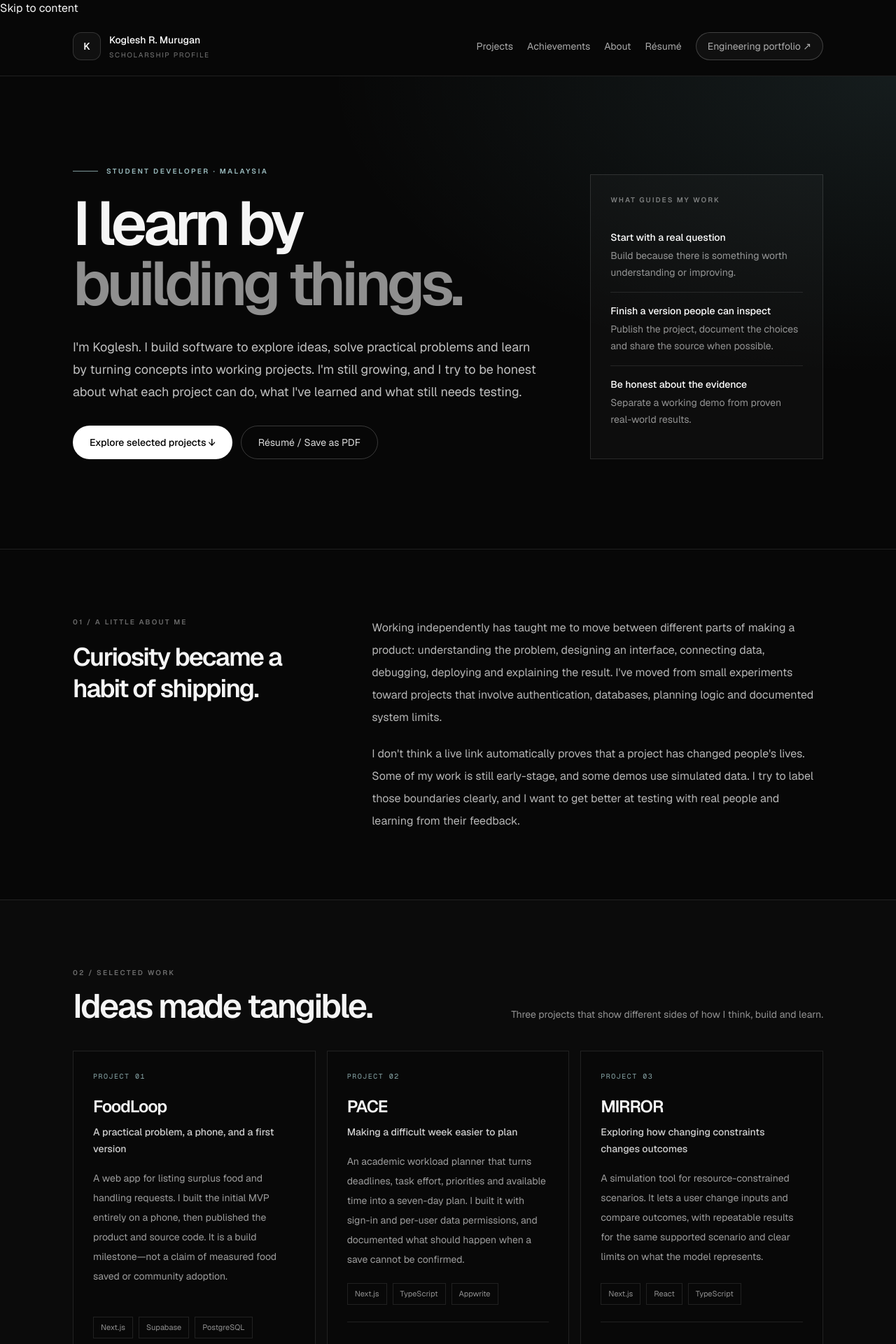
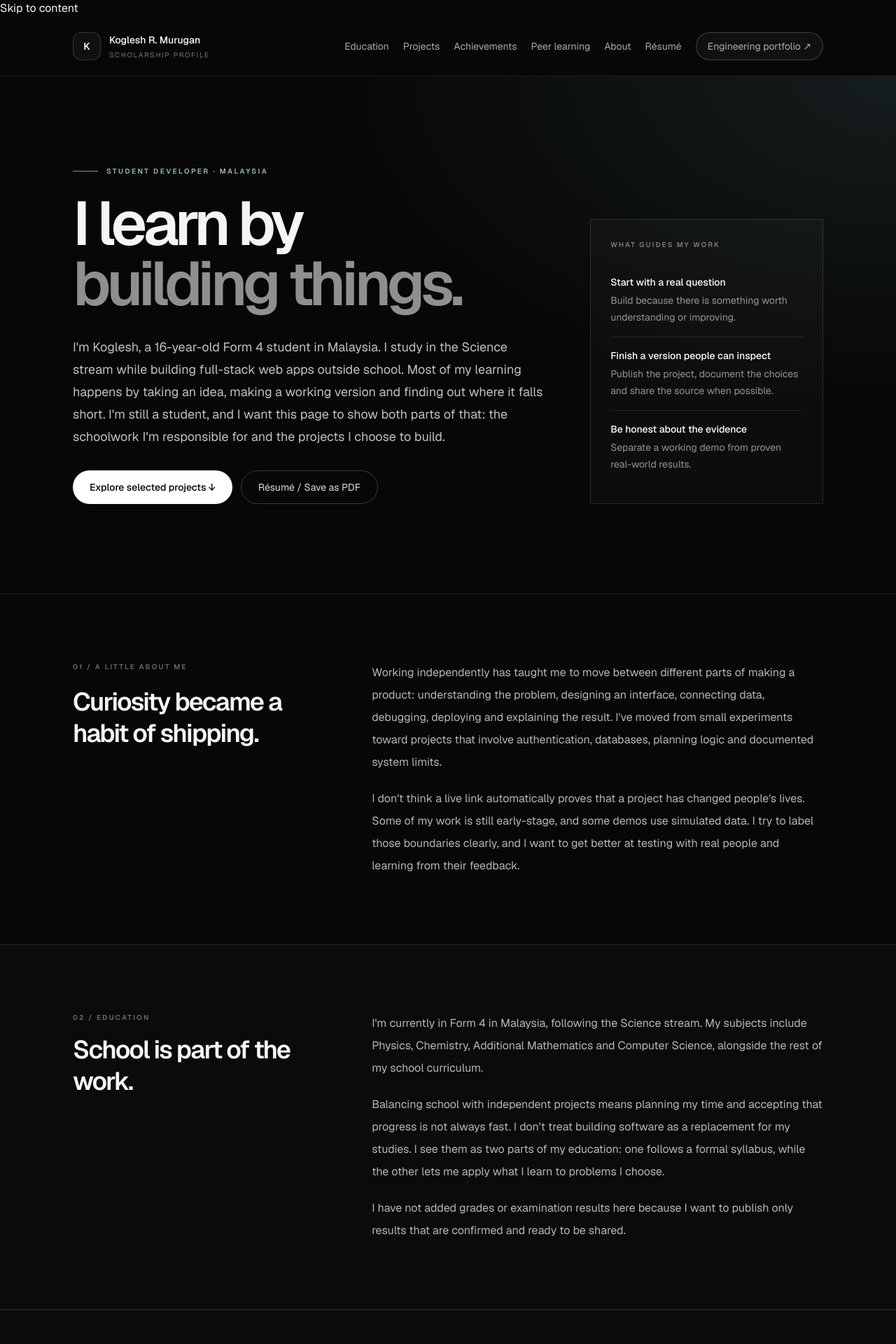
Before and after one commit to kogleshofficial-hub/koglesh-portfolio, a Next.js app: page /scholarship in a window 1280 px wide. Shown: the top 1920 px of the page at 70% size. Built offline with nearby package versions, Linux system fonts and the light colour scheme.

Commit message:
Add education and peer learning to scholarship profile

```diff
--- a/app/scholarship/page.tsx
+++ b/app/scholarship/page.tsx
@@ -118,8 +118,10 @@ export default function ScholarshipPage() {
             </span>
           </Link>
           <nav aria-label="Page navigation" className="flex flex-wrap items-center gap-x-5 gap-y-2 text-sm text-white/65">
+            <a href="#education" className="transition hover:text-white">Education</a>
             <a href="#projects" className="transition hover:text-white">Projects</a>
             <a href="#achievements" className="transition hover:text-white">Achievements</a>
+            <a href="#peer-learning" className="transition hover:text-white">Peer learning</a>
             <a href="#about" className="transition hover:text-white">About</a>
             <Link href="/resume" className="transition hover:text-white">Résumé</Link>
             <Link href="/" className="inline-flex min-h-10 items-center rounded-full border border-white/20 bg-white/[0.04] px-4 transition hover:bg-white/[0.09] hover:text-white">Engineering portfolio ↗</Link>
@@ -141,7 +143,7 @@ export default function ScholarshipPage() {
               <span className="text-white/55">building things.</span>
             </h1>
             <p className="mt-8 max-w-2xl text-base leading-8 text-white/75 sm:text-lg">
-              I&apos;m Koglesh. I build software to explore ideas, solve practical problems and learn by turning concepts into working projects. I&apos;m still growing, and I try to be honest about what each project can do, what I&apos;ve learned and what still needs testing.
+              I&apos;m Koglesh, a 16-year-old Form 4 student in Malaysia. I study in the Science stream while building full-stack web apps outside school. Most of my learning happens by taking an idea, making a working version and finding out where it falls short. I&apos;m still a student, and I want this page to show both parts of that: the schoolwork I&apos;m responsible for and the projects I choose to build.
             </p>
             <div className="mt-8 flex flex-wrap gap-3">
               <a href="#projects" className="inline-flex min-h-12 items-center rounded-full bg-white px-6 py-3 text-sm font-medium text-black transition hover:bg-cyan-50">Explore selected projects ↓</a>
@@ -181,6 +183,20 @@ export default function ScholarshipPage() {
           <p>
             I don&apos;t think a live link automatically proves that a project has changed people&apos;s lives. Some of my work is still early-stage, and some demos use simulated data. I try to label those boundaries clearly, and I want to get better at testing with real people and learning from their feedback.
           </p>
+        </div>
+      </section>
+
+      <section id="education" className="border-y border-white/10 bg-white/[0.015]">
+        <div className="mx-auto grid max-w-6xl gap-8 px-6 py-20 sm:py-24 lg:grid-cols-[.7fr_1.3fr] lg:gap-20 lg:px-10">
+          <div>
+            <p className="text-[10px] font-semibold uppercase tracking-[0.22em] text-white/40">02 / Education</p>
+            <h2 className="mt-4 text-3xl font-semibold leading-tight tracking-[-0.05em] sm:text-4xl">School is part of the work.</h2>
+          </div>
+          <div className="space-y-5 text-sm leading-7 text-white/70 sm:text-base sm:leading-8">
+            <p>I&apos;m currently in Form 4 in Malaysia, following the Science stream. My subjects include Physics, Chemistry, Additional Mathematics and Computer Science, alongside the rest of my school curriculum.</p>
+            <p>Balancing school with independent projects means planning my time and accepting that progress is not always fast. I don&apos;t treat building software as a replacement for my studies. I see them as two parts of my education: one follows a formal syllabus, while the other lets me apply what I learn to problems I choose.</p>
+            <p>I have not added grades or examination results here because I want to publish only results that are confirmed and ready to be shared.</p>
+          </div>
         </div>
       </section>
 
@@ -290,10 +306,23 @@ export default function ScholarshipPage() {
         </div>
       </section>
 
+      <section id="peer-learning" className="border-y border-white/10 bg-white/[0.015]">
+        <div className="mx-auto grid max-w-6xl gap-8 px-6 py-20 sm:py-24 lg:grid-cols-[.7fr_1.3fr] lg:gap-20 lg:px-10">
+          <div>
+            <p className="text-[10px] font-semibold uppercase tracking-[0.22em] text-white/40">05 / Learning with others</p>
+            <h2 className="mt-4 text-3xl font-semibold leading-tight tracking-[-0.05em] sm:text-4xl">Helping other students get started.</h2>
+          </div>
+          <div className="space-y-5 text-sm leading-7 text-white/70 sm:text-base sm:leading-8">
+            <p>I also help peers who are learning to build websites. That usually means explaining how a page is put together, helping them work through a problem or showing them how to turn a simple idea into a first version.</p>
+            <p>It is informal peer support rather than a formal teaching position. Explaining something to another person often shows me which parts I understand and which parts I still need to learn properly.</p>
+          </div>
+        </div>
+      </section>
+
       <section className="mx-auto max-w-6xl px-6 py-20 sm:py-24 lg:px-10">
         <div className="grid gap-8 lg:grid-cols-[.7fr_1.3fr] lg:gap-20">
           <div>
-            <p className="text-[10px] font-semibold uppercase tracking-[0.22em] text-white/40">05 / Tools I use</p>
+            <p className="text-[10px] font-semibold uppercase tracking-[0.22em] text-white/40">06 / Tools I use</p>
             <h2 className="mt-4 text-3xl font-semibold leading-tight tracking-[-0.05em] sm:text-4xl">Learning by doing.</h2>
           </div>
           <div className="divide-y divide-white/10 border-y border-white/10">
@@ -310,7 +339,7 @@ export default function ScholarshipPage() {
       <section className="border-t border-white/10">
         <div className="mx-auto grid max-w-6xl gap-8 px-6 py-20 sm:py-24 lg:grid-cols-[.7fr_1.3fr] lg:gap-20 lg:px-10">
           <div>
-            <p className="text-[10px] font-semibold uppercase tracking-[0.22em] text-white/40">06 / What comes next</p>
+            <p className="text-[10px] font-semibold uppercase tracking-[0.22em] text-white/40">07 / What comes next</p>
             <h2 className="mt-4 text-3xl font-semibold leading-tight tracking-[-0.05em] sm:text-4xl">I&apos;m still at the beginning. That&apos;s the point.</h2>
           </div>
           <div>
```
